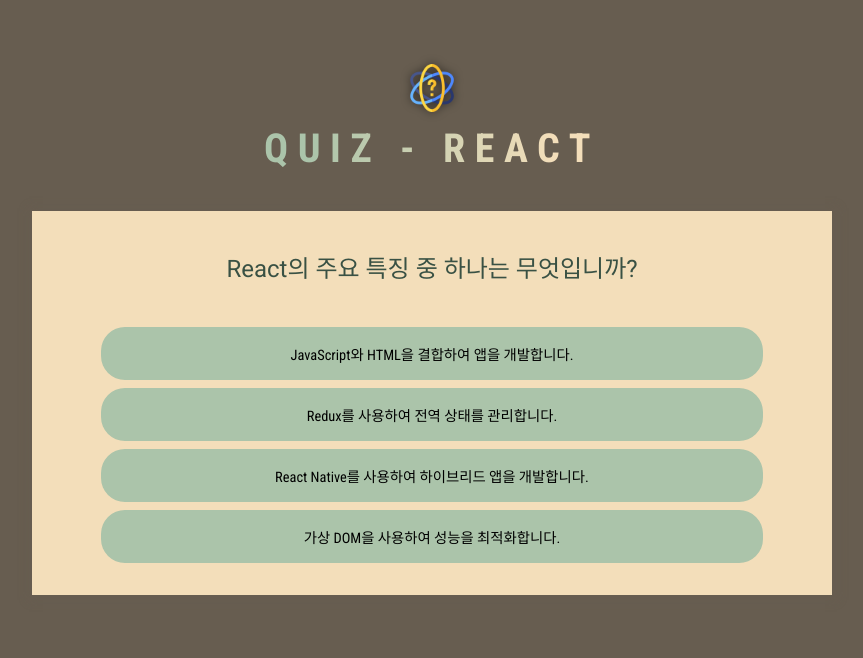
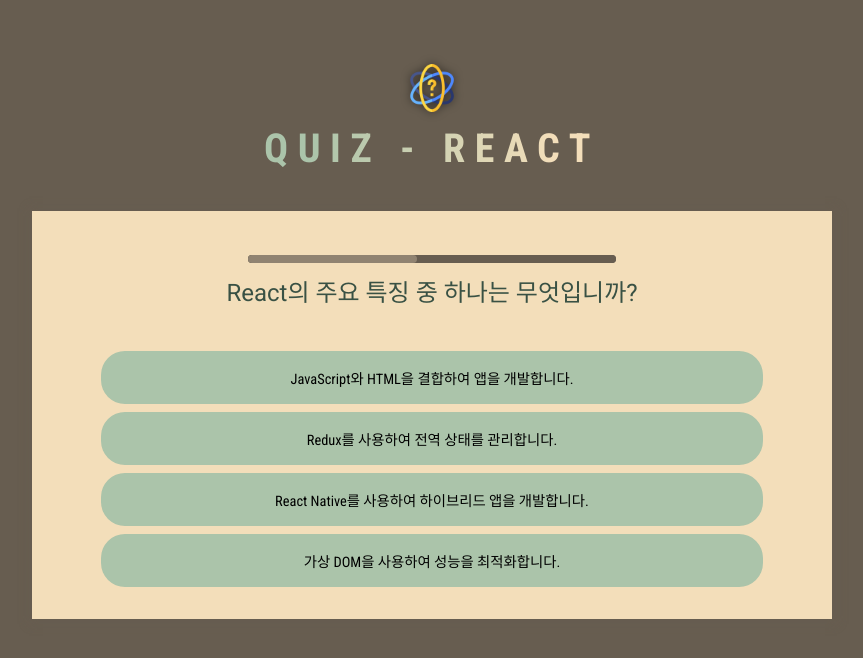
Before and after one commit to jungo0/Quiz_React, a React (Vite) app: page / in a window 1280 px wide. Shown: the top 658 px of the page, without its empty margins (208-1071 px from the left). Built offline with nearby package versions, Linux system fonts and the light colour scheme.

Commit message:
feat:quizTimer 생성(useCallback)

```diff
--- /dev/null
+++ b/src/components/QuestionTimer.jsx
@@ -0,0 +1,24 @@
+import { useState, useEffect } from "react";
+
+export default function QuestionTimer({ timeout, onTimeout }) {
+  const [remainingTime, setRemainingTime] = useState(timeout);
+
+  useEffect(() => {
+    const timer = setTimeout(onTimeout, timeout);
+    return () => {
+      clearInterval(timer);
+    };
+  }, [timeout, onTimeout]);
+
+  useEffect(() => {
+    const interval = setInterval(() => {
+      setRemainingTime((prevRemainingTime) => prevRemainingTime - 100);
+    }, 100);
+
+    return () => {
+      clearInterval(interval);
+    };
+  }, []);
+
+  return <progress id="question-time" max={timeout} value={remainingTime} />;
+}
--- a/src/components/Quiz.jsx
+++ b/src/components/Quiz.jsx
@@ -1,18 +1,35 @@
-import { useState } from "react";
+import { useState, useCallback } from "react";
 
 import QUESTIONS from "../questions.js";
 import quizCompleteImg from "../assets/quiz-complete.png";
-
+import QuestionTimer from "./QuestionTimer.jsx";
 export default function Quiz() {
   const [userAnswers, setUserAnswers] = useState([]);
 
   const activeQuestionIndex = userAnswers.length;
   const quizIsComplete = activeQuestionIndex === QUESTIONS.length;
 
-  function handleSelectAnswer(selectedAnswer) {
+  const handleSelectAnswer = useCallback(function handleSelectAnswer(
+    selectedAnswer
+  ) {
     setUserAnswers((prevUserAnswers) => {
       return [...prevUserAnswers, selectedAnswer];
     });
+  },
+  []);
+
+  const handleSkipAnswer = useCallback(
+    () => handleSelectAnswer(null),
+    [handleSelectAnswer]
+  );
+
+  if (quizIsComplete) {
+    return (
+      <div id="summary">
+        <img src={quizCompleteImg} alt="Trophy icon" />
+        <h2>퀴즈가 완료됐습니다!</h2>
+      </div>
+    );
   }
 
   if (quizIsComplete) {
@@ -31,6 +48,11 @@
   return (
     <div id="quiz">
       <div id="question">
+        <QuestionTimer
+          key={activeQuestionIndex}
+          timeout={10000}
+          onTimeout={handleSkipAnswer}
+        />
         <h2>{QUESTIONS[activeQuestionIndex].text}</h2>
         <ul id="answers">
           {shuffledAnswers.map((answer) => (
--- a/src/index.css
+++ b/src/index.css
@@ -97,17 +97,17 @@
   width: 50%;
   height: 0.5rem;
   border-radius: 24px;
-  background: #9e5ef8;
+  background: #675d50;
   margin: 0;
 }
 
 #question progress::-webkit-progress-bar {
-  background: #6a558a;
+  background: #675d50;
   border-radius: 24px;
 }
 
 #question progress::-webkit-progress-value {
-  background: #9e5ef8;
+  background: #908371;
   border-radius: 24px;
 }
 
@@ -117,10 +117,6 @@
 
 #question progress.answered::-webkit-progress-value {
   background: #f8e59c;
-}
-
-#question progress.answered::-webkit-progress-bar {
-  background: #6a558a;
 }
 
 #question h2 {
--- a/src/questions.js
+++ b/src/questions.js
@@ -33,10 +33,10 @@
     id: "q4",
     text: "React 컴포넌트의 생명주기 메서드 중 사용자 인터페이스를 업데이트하기 전에 호출되는 메서드는 무엇입니까?",
     answers: [
-      "componentWillUpdate",
-      "componentDidMount",
-      "componentWillMount",
-      "componentDidUpdate",
+      "업데이트 직전에 호출됩니다.",
+      "마운트된 직후에 호출됩니다.",
+      "마운트되기 전에 호출됩니다.",
+      "업데이트가 반영된 후에 호출됩니다.",
     ],
   },
   {
```
